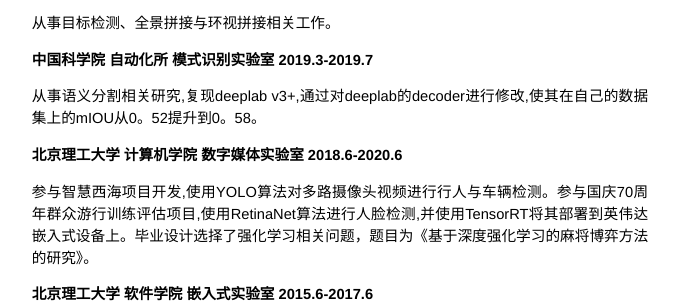
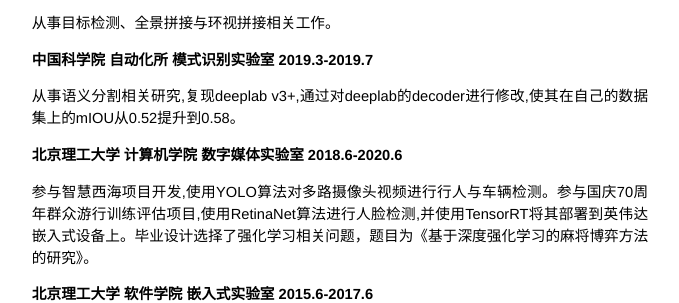
Before and after one commit to dayekuaipao/dayekuaipao.github.io, a Jekyll site: the page built from pages/CV.html, in a window 1280 px wide. Shown: the part 906-1209 px from the top of the page, without its empty margins (300-979 px from the left). Built offline with Jekyll 4.4.1, drawn with Linux system fonts in a browser that asks for light colours.

Commit message:
fix typo

```diff
--- a/pages/CV.html
+++ b/pages/CV.html
@@ -31,7 +31,7 @@
   <h3>北京机械设备研究所 成都研发中心 2020.7-今</h3>
   <p>从事目标检测、全景拼接与环视拼接相关工作。</p>
   <h3>中国科学院 自动化所 模式识别实验室 2019.3-2019.7</h3>
-  <p>从事语义分割相关研究,复现deeplab v3+,通过对deeplab的decoder进行修改,使其在自己的数据集上的mIOU从0。52提升到0。58。</p>
+  <p>从事语义分割相关研究,复现deeplab v3+,通过对deeplab的decoder进行修改,使其在自己的数据集上的mIOU从0.52提升到0.58。</p>
   <h3>北京理工大学 计算机学院 数字媒体实验室 2018.6-2020.6</h3>
   <p>参与智慧西海项目开发,使用YOLO算法对多路摄像头视频进行行人与车辆检测。参与国庆70周年群众游行训练评估项目,使用RetinaNet算法进行人脸检测,并使用TensorRT将其部署到英伟达嵌入式设备上。毕业设计选择了强化学习相关问题，题目为《基于深度强化学习的麻将博弈方法的研究》。</p>
   <h3>北京理工大学 软件学院 嵌入式实验室 2015.6-2017.6</h3>
```
